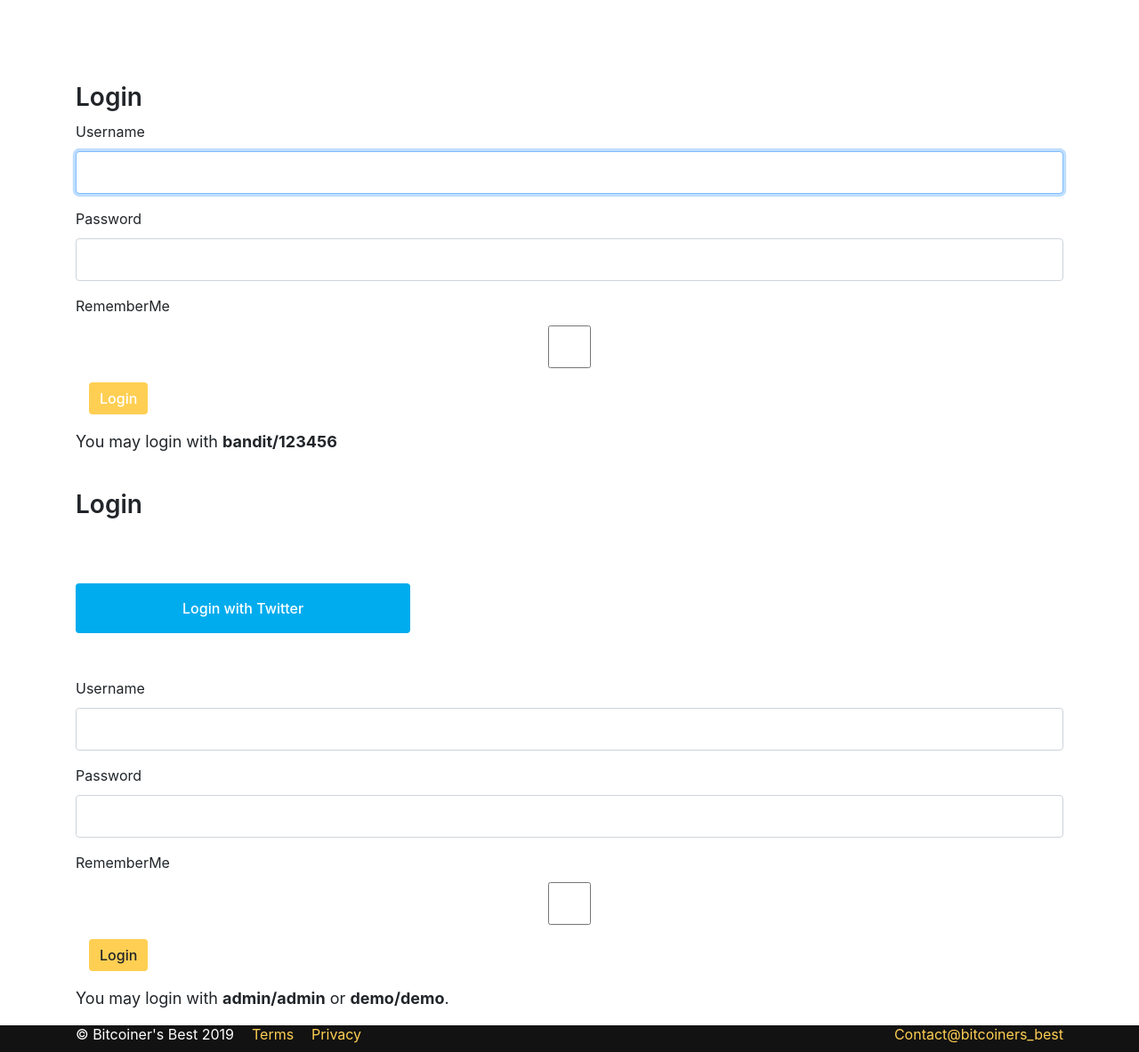
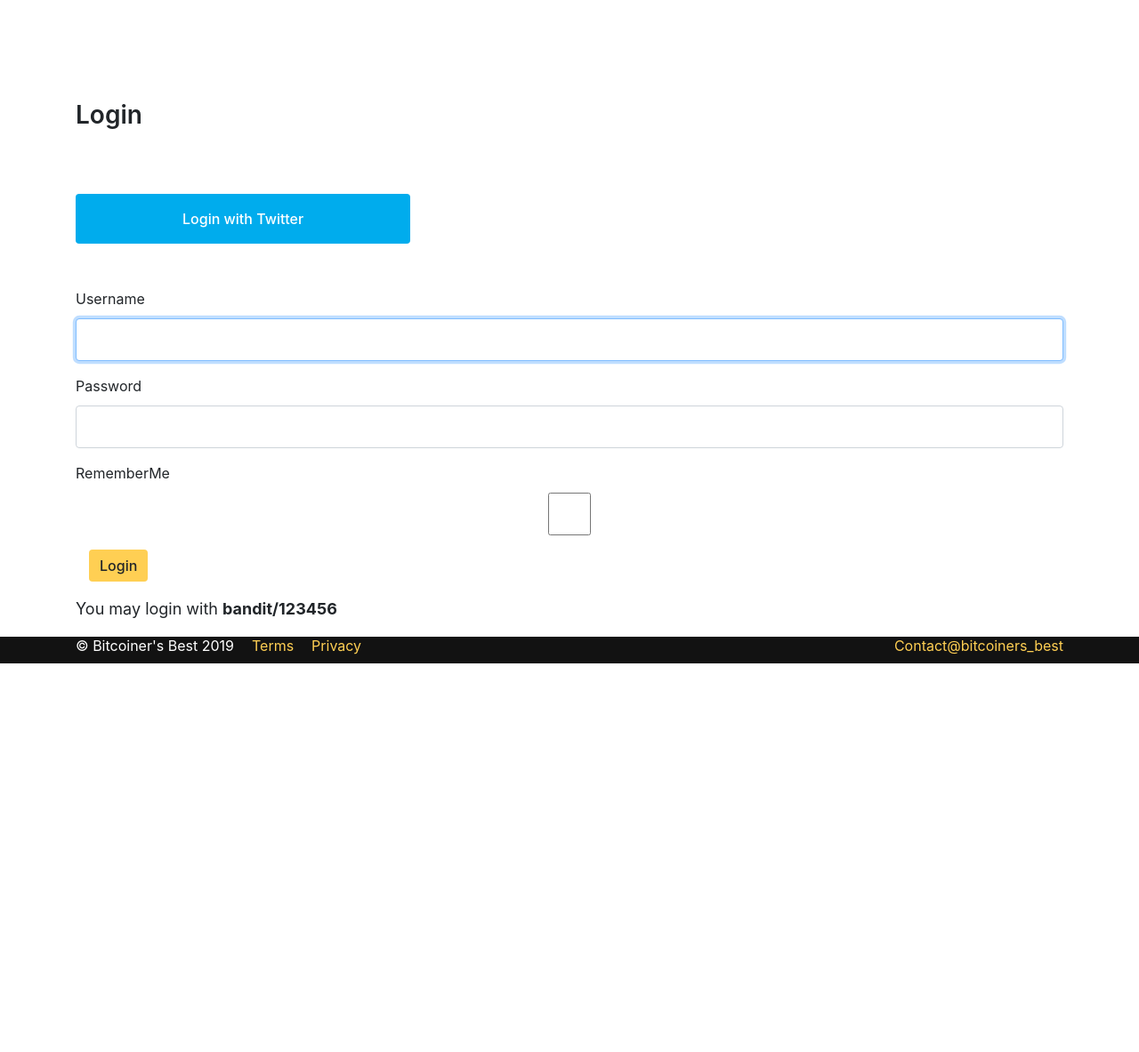
Before and after one commit to Bitcoiners-Best/bitcoinersbest, a Yii app: template views/site/login.php in a window 1280 px wide. Shown: the whole page at 89% size. After the commit the page ends 746 px from the top, so only its background shows below. Run offline with PHP 8.4 and a stand-in for Yii, Linux system fonts and the light colour scheme; the template is opened without the code that fills it, so the values that code supplies are empty; form fields are guessed from the names that the template uses; some libraries are stand-ins or nearby versions.

Commit message:
update composer fix bad merge conflict res

```diff
--- a/views/site/login.php
+++ b/views/site/login.php
@@ -10,33 +10,7 @@ use yii\bootstrap4\ActiveForm;
 $this->title = 'Login';
 ?>
 <div class="site-login">
-    <h2><?= Html::encode($this->title) ?></h2>
 
-    <?php $form = ActiveForm::begin([
-        'id' => 'login-form',
-        'layout' => 'horizontal',
-        'fieldConfig' => [
-            'template' => "{label}\n<div class=\"col-lg-3\">{input}</div>\n<div class=\"col-lg-8\">{error}</div>",
-            'labelOptions' => ['class' => 'col-lg-1 control-label'],
-        ],
-    ]); ?>
-
-        <?= $form->field($model, 'username')->textInput(['autofocus' => true]) ?>
-
-        <?= $form->field($model, 'password')->passwordInput() ?>
-
-        <?= $form->field($model, 'rememberMe')->checkbox([
-            'template' => "<div class=\"col-lg-offset-1 col-lg-3\">{input} {label}</div>\n<div class=\"col-lg-8\">{error}</div>",
-        ]) ?>
-
-        <div class="form-group">
-            <div class="col-lg-offset-1 col-lg-11">
-                <?= Html::submitButton('Login', ['class' => 'btn btn-primary', 'name' => 'login-button']) ?>
-            </div>
-        </div>
-
-    <?php ActiveForm::end(); ?>
-    <p>You may login with <strong>bandit/123456</strong></p>
 
 <div class="section-header pt-20 pb-20 bg-white">
   <div class="section-header d-flex">
@@ -71,4 +45,4 @@ $this->title = 'Login';
     </div>
 
 <?php ActiveForm::end(); ?>
-<p>You may login with <strong>admin/admin</strong> or <strong>demo/demo</strong>.</p>
+<p>You may login with <strong>bandit/123456</strong></p>
```
Also changed, not shown: 1 other file.
